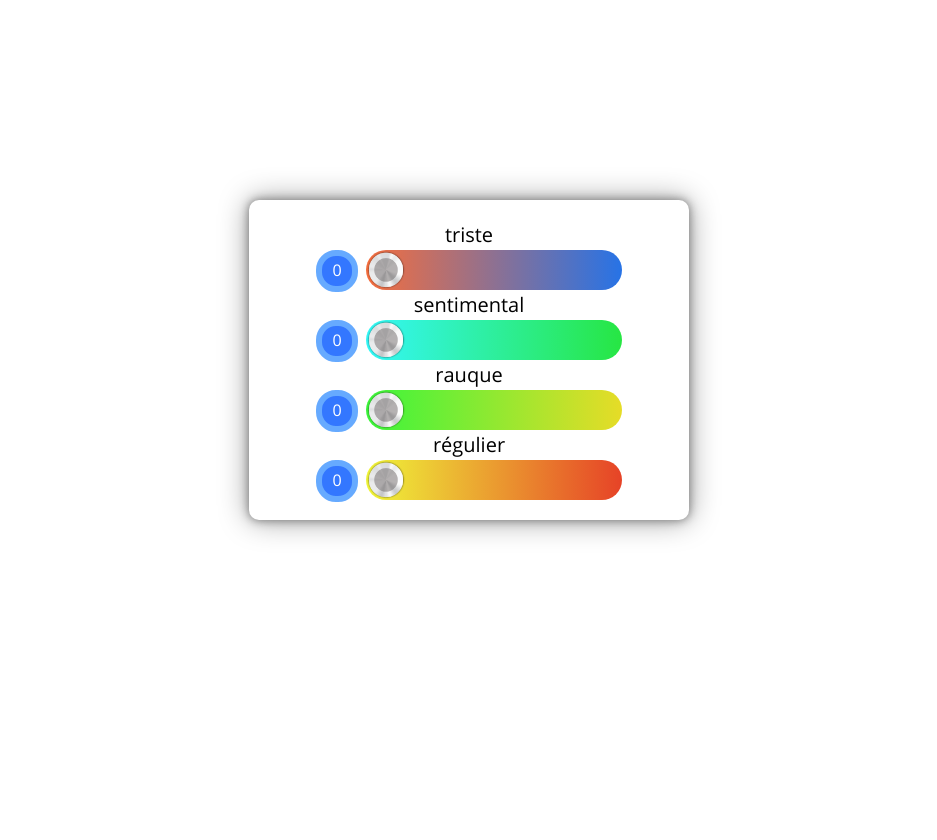
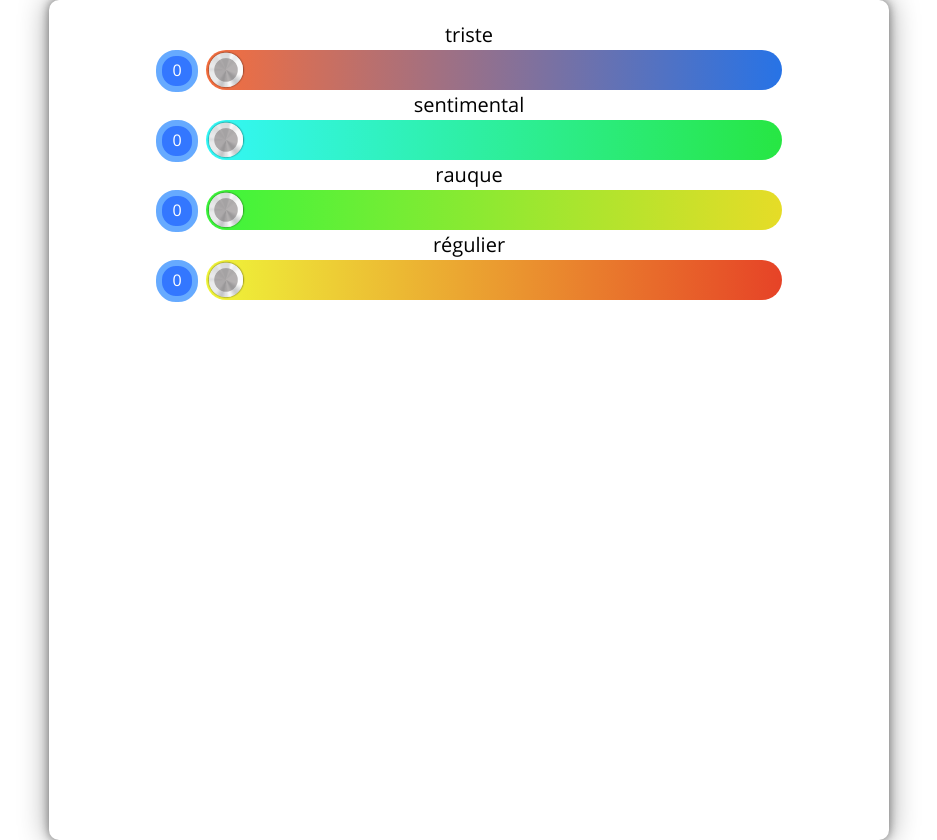
Before and after one commit to samszo/GeText, a PHP site: the page made by recherches/barreslide - raf/gtext.html in a window 1280 px wide. Shown: the whole page, without its empty margins (171-1108 px from the left). Before the commit the page ends 537 px from the top, so only its background shows below. Run offline with PHP 8.4, Linux system fonts and the light colour scheme.

Commit message:
barslide

```diff
--- a/recherches/barreslide - raf/css/getext.css
+++ b/recherches/barreslide - raf/css/getext.css
@@ -10,12 +10,13 @@ body {
 #interface {
 
 	width:100%;
-	max-width: 400px;
+	height: 100%;
+	max-width: 800px;
 	background-color: #FFF;
 	padding: 20px;
 	margin-left: auto;
 	margin-right: auto;
-	margin-top: 200px;
+	margin-top: 0px;
 	text-align: center;
 	font-family: opensans;
 	box-shadow: 0px 0px 10px #777, 0px 0px 30px rgba(0,0,0,0.4);
@@ -25,13 +26,13 @@ body {
 }
 .maindiv {
 	vertical-align: middle;
-	width:320px;
+	width:80%;
 	margin-left: auto;
 	margin-right: auto;
 }
 .slide {
 
-	width:256px;
+	width:90%;
 	height:40px;
 
 	display: inline-block;
--- a/recherches/barreslide - raf/getext.js
+++ b/recherches/barreslide - raf/getext.js
@@ -1,4 +1,9 @@
 
+window.onresize = function (e) {
+
+var widthslide = $(slide).width();
+
+}
 
 function go() {
 		// lancement des fonctions avec les paramètres correspondant
@@ -18,10 +23,12 @@ $( cursor ).draggable({ axis: "x" , containment: "parent" });
 // À chaque fois que la division est draggée
 $( cursor ).on( "drag", function( event, ui ) {
 
+var widthslide = $(slide).width();
+
 
 var posx = $(cursor).css("left"); //position en pixel :
 var posx = posx.replace('px', ''); //enlever le 'px'
-var posx = posx/20.5; // la position passe de 0->224 à 0->10
+var posx = posx*10/widthslide; // la position passe de 0->224 à 0->10
 var posx = Math.floor(posx); // on enlèvre la partie décimale
 
 
```
